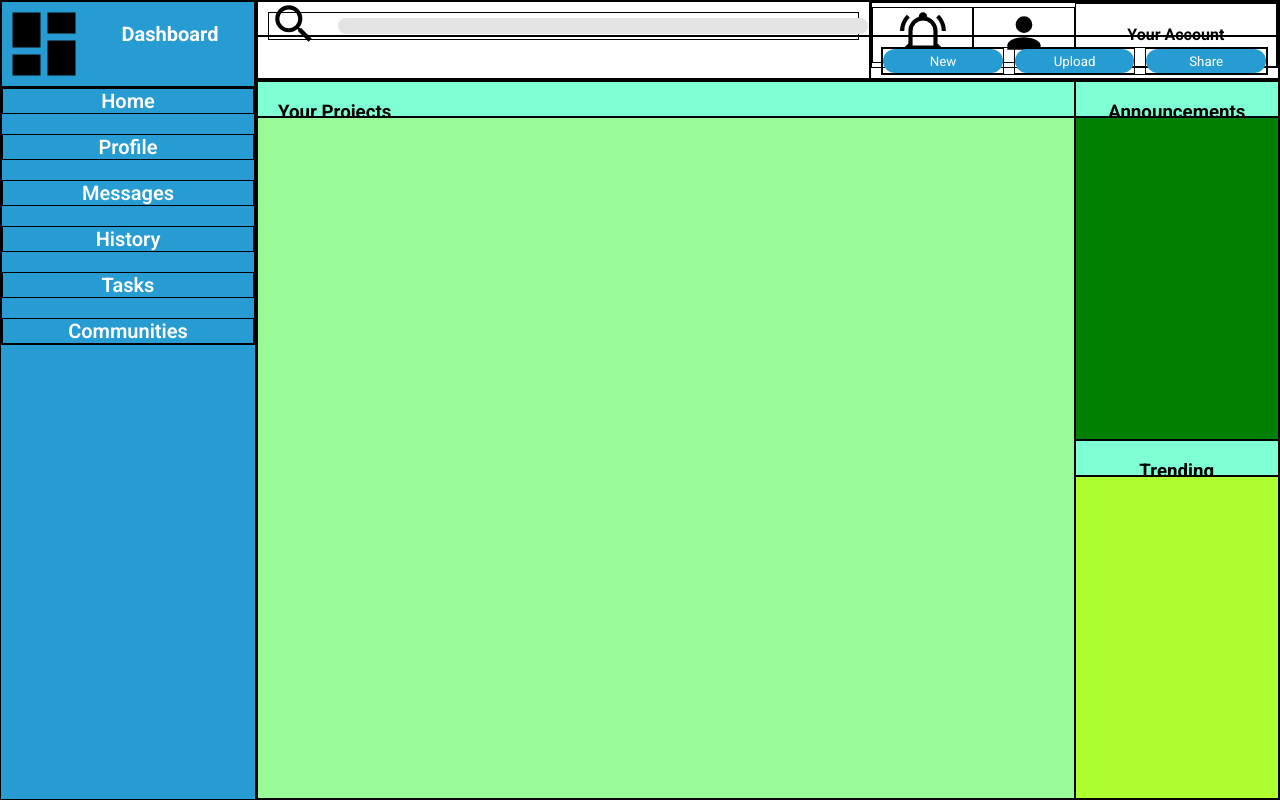
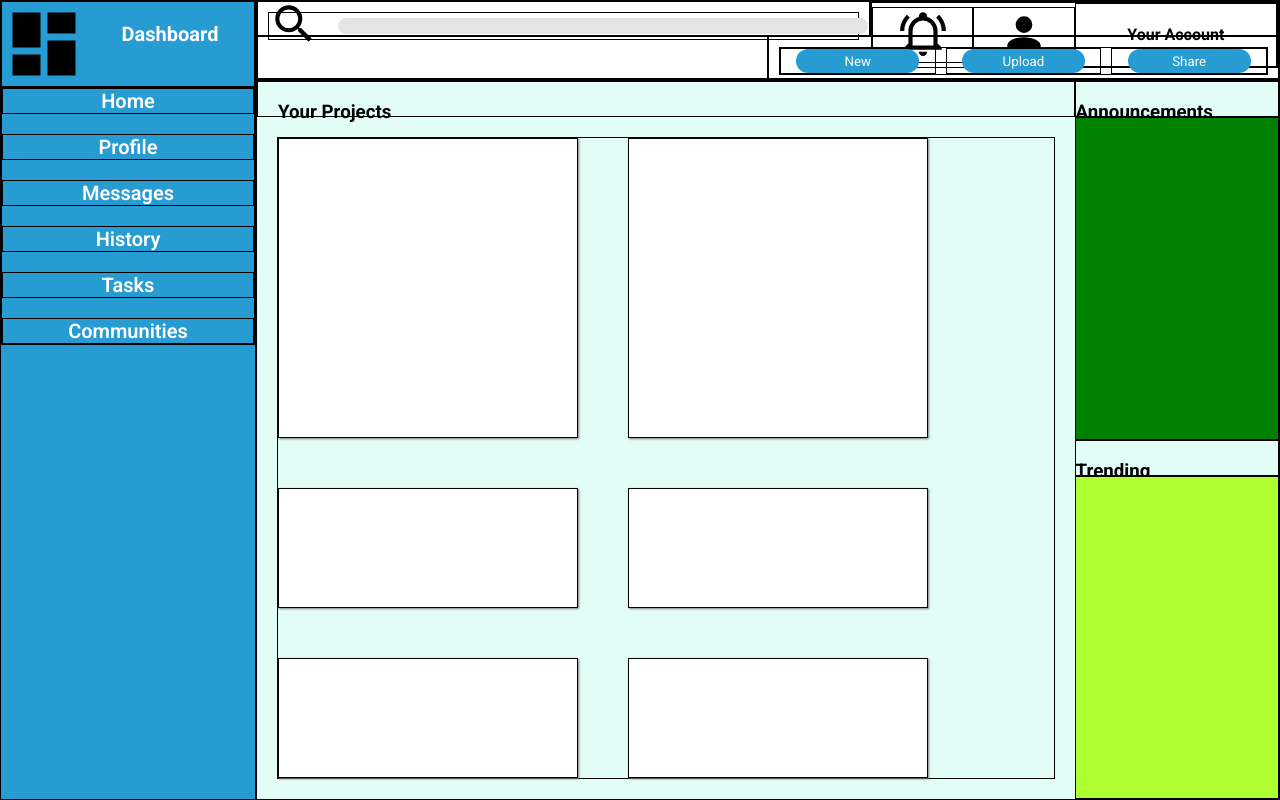
Before and after one commit to cyanryann/odin-admin, a plain HTML site: page index.html in a window 1280 px wide. Drawn offline with Linux system fonts and the light colour scheme.

Commit message:
project section styling

```diff
--- a/index.html
+++ b/index.html
@@ -70,7 +70,24 @@
                 <h3>Announcements</h3>
             </div>
             <div class="projects">
+                <div>
 
+                </div>
+                <div>
+
+                </div>
+                <div>
+
+                </div>
+                <div>
+
+                </div>
+                <div>
+
+                </div>
+                <div>
+
+                </div>
             </div>
             <div class="announcements">
 
--- a/style.css
+++ b/style.css
@@ -19,7 +19,9 @@ body {
 .container > div > div {
     border: 1px black solid;
 }
-
+.search {
+    grid-column: 1 / 3;
+}
 .searchcontainer {
     display: grid;
     grid-template-columns: 10% 90%;
@@ -29,6 +31,10 @@ body {
     height: 80%;
     gap: 10px;
     margin: 10px;
+}
+.greeting {
+    grid-column: 1 / 2;
+    grid-row: 2 / 3;
 }
 #sbar {
     background-color: rgb(228, 228, 228);
@@ -45,11 +51,12 @@ body {
     background-color: white;
     grid-column: 2 / 3;
     display: grid;
-    grid-template-columns: 60% 40%;
+    grid-template-columns: 50% 10% 40%;
     grid-template-rows: 45% 55%;
 }
 .post {
     align-content: center;
+    grid-column: 2 / 4;
 }
 .post ul {
     display: grid;
@@ -77,7 +84,7 @@ li {
 button {
     background-color: rgb(39, 156, 211);
     color: white;
-    width: 100%;
+    width: 80%;
     height: 3vh;
 
     border-radius: 15px;
@@ -110,7 +117,7 @@ button {
     gap: 20px;
 }
 .main-content {
-    background-color: aquamarine;
+    background-color: rgb(226, 252, 246);
     grid-column: 2 / 3;
     grid-row: 2 / 3;
     display: grid;
@@ -126,17 +133,24 @@ button {
     margin-left: 20px;
 }
 .projects {
-    background-color: palegreen;
     grid-column: 1 / 2;
     grid-row: 2 / 5;
     display: grid;
-    grid-template-columns: repeat(autofill, clamp(100px, 20%, 400px));
+    grid-template-columns: repeat(auto-fill, minmax(250px, 300px));
+    grid-template-rows: repeat(auto-fill, minmax(250px, 300px));
+    gap: 50px;
+    margin: 20px
+}
+.projects > div {
+    border: 1px black solid;
+    background-color: white;
+    box-shadow: 1px 1px 2px rgb(126, 126, 126);
 }
 .announcement-title {
     grid-column: 2 / 3;
 }
 .announcement-title h3 {
-    text-align: center;
+    text-align: left;
 }
 .announcements {
     background-color: green;
@@ -148,12 +162,15 @@ button {
     grid-row: 3 / 4;
 }
 .trending-title h3 {
-    text-align: center;
+    text-align: left;
 }
 .trending {
     background-color: greenyellow;
     grid-column: 2 / 3;
     grid-row: 4 / 5;
+}
+.account {
+    grid-column: 3 / 4;
 }
 .account ul {
     display: grid;
```
